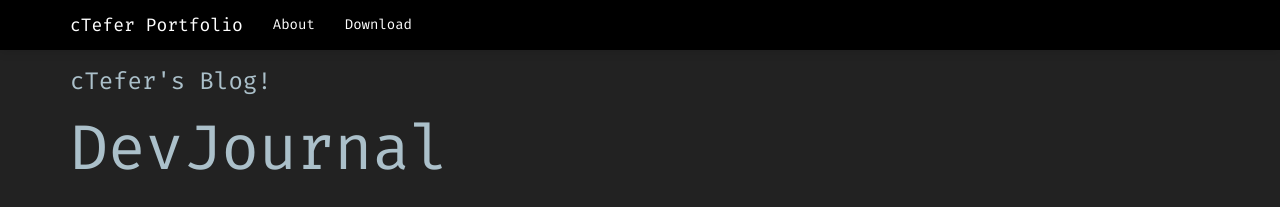
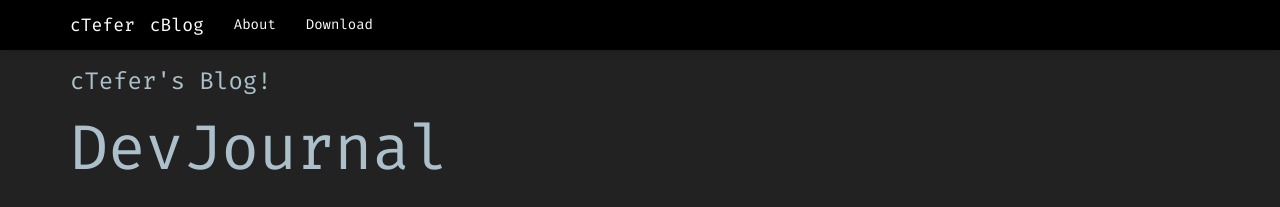
Before and after one commit to ctefer/cBlog, a Jekyll site: the page built from index.html, in a window 1280 px wide. Shown: the top 207 px of the page. Built offline with Jekyll 4.4.1, drawn with Linux system fonts in a browser that asks for light colours; nearby versions of some CDN libraries; some web fonts are replaced.

Commit message:
Minor front changes

```diff
--- a/_config.yml
+++ b/_config.yml
@@ -6,7 +6,8 @@
 # 'jekyll serve'. If you change this file, please restart the server process.
 
 # Site settings
-title: cTefer Portfolio
+title: cBlog
+maintitle: cTefer
 email: ctefer@gmail.com
 
 #write html inside the double quotes to display in jumbotron
--- a/_includes/header.html
+++ b/_includes/header.html
@@ -10,7 +10,8 @@
         <span class="icon-bar"></span>
         <span class="icon-bar"></span>
       </button>
-      <a class="navbar-brand" href="{{site.url}}/">{{site.title}}</a>
+      <a class="navbar-brand" href="{{site.url}}/">{{site.maintitle}}</a>
+      <a class="navbar-brand" href="{{site.baseurl}}/">{{site.title}}</a>
     </div>
 
 
```
Also changed, not shown: 5 other files.
